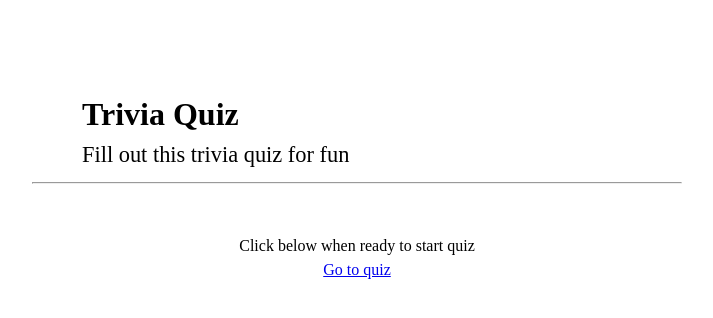
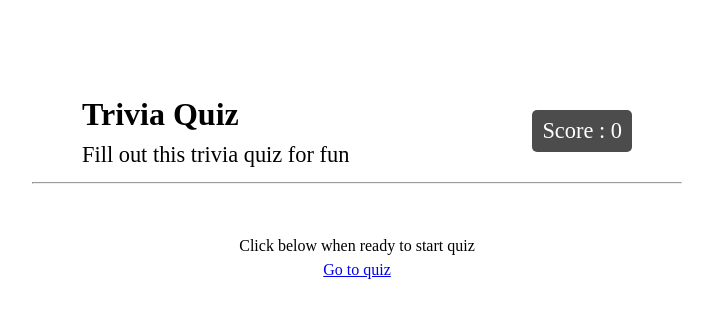
Before and after one commit to Okpara202/quiz-app, a React (Vite) app: page / in a window 1280 px wide. Shown: the top 318 px of the page, without its empty margins (283-996 px from the left). Built offline with nearby package versions, Linux system fonts and the light colour scheme.

Commit message:
continous deploy test

```diff
--- a/src/App.tsx
+++ b/src/App.tsx
@@ -7,12 +7,12 @@ import { useState } from "react";
 function App() {
 
 
-
+const [score, setScore] = useState<number>(0)
 
 
   const router = createBrowserRouter(createRoutesFromElements(
     <>
-      <Route path="/" element={<Title  />} >
+      <Route path="/" element={<Title score={score} />} >
         <Route index element={<Instruction />} />
         <Route path="quiz" element={<Quiz  />} />
       </Route>
--- a/src/components/title.tsx
+++ b/src/components/title.tsx
@@ -1,6 +1,6 @@
 import { Outlet } from "react-router-dom"
 
-function Title() {
+function Title(prop: { score: number }) {
   return (
     <>
       <div className="title">
@@ -8,7 +8,7 @@ function Title() {
           <h1>Trivia Quiz</h1>
           <p>Fill out this trivia quiz for fun</p>
         </div>
-
+        <p className="score">Score : {prop.score}</p>
       </div>
 
       <hr />
```
